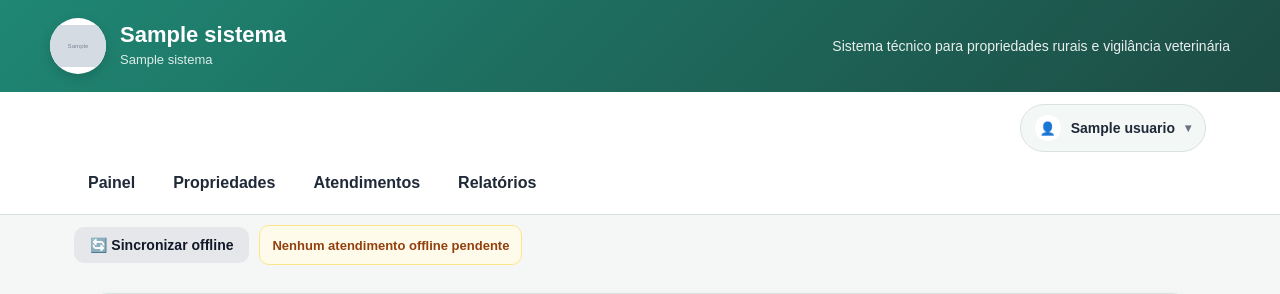
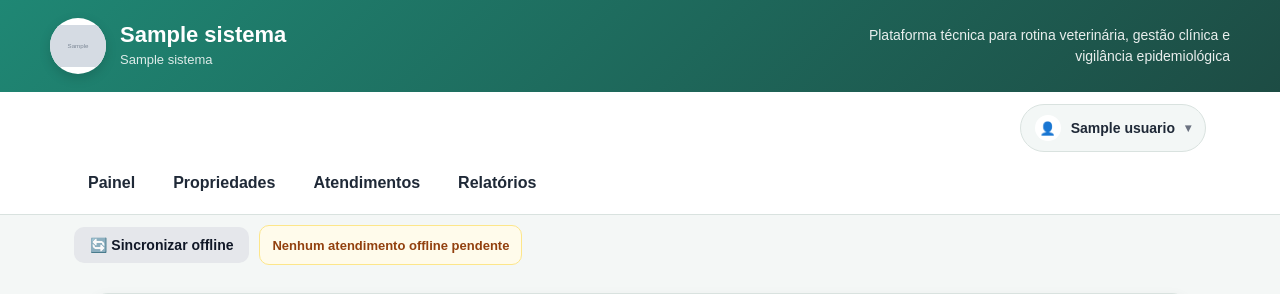
Before and after one commit to glauciocassiano-star/plataforma-relatorios, a Flask app: page /painel in a window 1280 px wide. Shown: the top 294 px of the page. Run offline with Flask 3, Linux system fonts and the light colour scheme; a user stored in the database is signed in; tables that the repository leaves empty hold one stand-in row (values such as "Sample post"); grey boxes marked "Sample" are stand-in pictures.

Commit message:
atualizacao layout

```diff
--- a/app/templates/base.html
+++ b/app/templates/base.html
@@ -7,7 +7,7 @@
     {% if config_sistema and config_sistema.nome_plataforma %}
       {{ config_sistema.nome_plataforma }}
     {% else %}
-      {% block title %}Sistema Veterinário{% endblock %}
+      {% block title %}Moovet{% endblock %}
     {% endif %}
   </title>
 
@@ -997,17 +997,17 @@
 
         <div class="brand-text">
           <h1>
-            {{ config_sistema.nome_plataforma if config_sistema and config_sistema.nome_plataforma else "Plataforma de Prontuário Veterinário" }}
+            {{ config_sistema.nome_plataforma if config_sistema and config_sistema.nome_plataforma else "Moovet" }}
           </h1>
 
           <p>
-            {{ config_sistema.subtitulo if config_sistema and config_sistema.subtitulo else "Monitoramento clínico, epidemiológico e sanitário" }}
+            {{ config_sistema.subtitulo if config_sistema and config_sistema.subtitulo else "Gestão clínica, monitoramento sanitário e inteligência epidemiológica para propriedades rurais" }}
           </p>
         </div>
       </div>
 
       <div class="topbar-right">
-        Sistema técnico para propriedades rurais e vigilância veterinária
+        Plataforma técnica para rotina veterinária, gestão clínica e vigilância epidemiológica
       </div>
     </div>
   </header>
@@ -1139,7 +1139,7 @@
       <div>
         <h4>Sobre o sistema</h4>
         <p>
-          {{ config_sistema.rodape if config_sistema and config_sistema.rodape else "Plataforma voltada ao registro de prontuário veterinário, acompanhamento clínico e apoio à análise epidemiológica em propriedades rurais." }}
+          {{ config_sistema.rodape if config_sistema and config_sistema.rodape else "O Moovet é uma plataforma voltada ao registro de prontuário veterinário, acompanhamento clínico e apoio à análise epidemiológica em propriedades rurais." }}
         </p>
       </div>
 
@@ -1164,7 +1164,7 @@
     </div>
 
     <div class="footer-bottom">
-      {{ config_sistema.nome_plataforma if config_sistema and config_sistema.nome_plataforma else "Plataforma de Prontuário Veterinário" }} • Uso técnico, acadêmico e sanitário
+      {{ config_sistema.nome_plataforma if config_sistema and config_sistema.nome_plataforma else "Moovet" }} • Uso técnico, acadêmico e sanitário
     </div>
   </footer>
 
--- a/app/templates/painel.html
+++ b/app/templates/painel.html
@@ -319,11 +319,11 @@
         </div>
 
         <h2>
-          {{ config_sistema.nome_plataforma if config_sistema and config_sistema.nome_plataforma else "Plataforma de Prontuário Veterinário" }}
+          {{ config_sistema.nome_plataforma if config_sistema and config_sistema.nome_plataforma else "Moovet" }}
         </h2>
 
         <p class="painel-banner-texto">
-          {{ config_sistema.texto_banner if config_sistema and config_sistema.texto_banner else "Sistema para acompanhamento clínico, registro de atendimentos, análise epidemiológica e apoio ao monitoramento sanitário em propriedades rurais." }}
+          {{ config_sistema.texto_banner if config_sistema and config_sistema.texto_banner else "Plataforma para acompanhamento clínico, registro de atendimentos, análise epidemiológica e apoio ao monitoramento sanitário em propriedades rurais." }}
         </p>
 
         {% if usuario_logado %}
```
